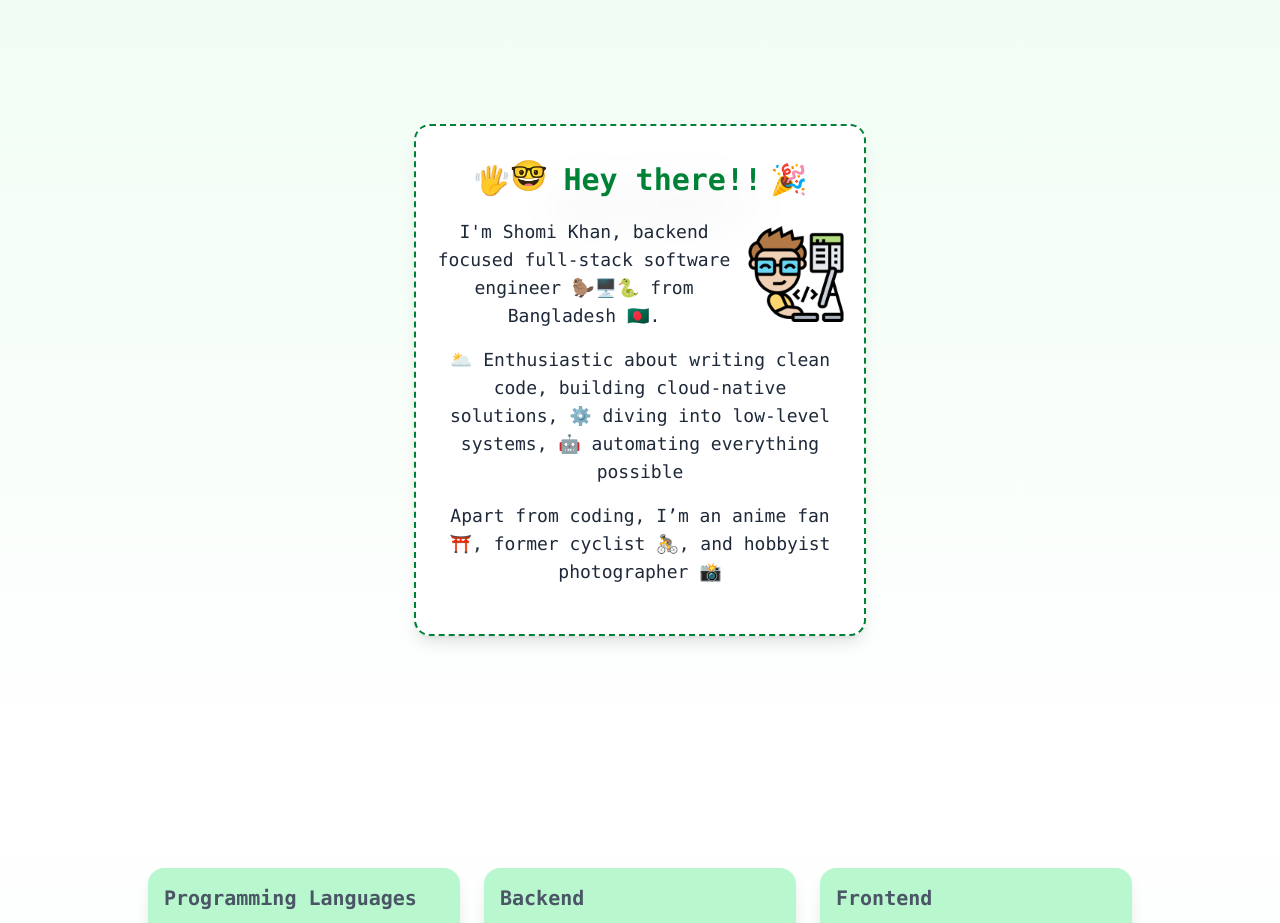
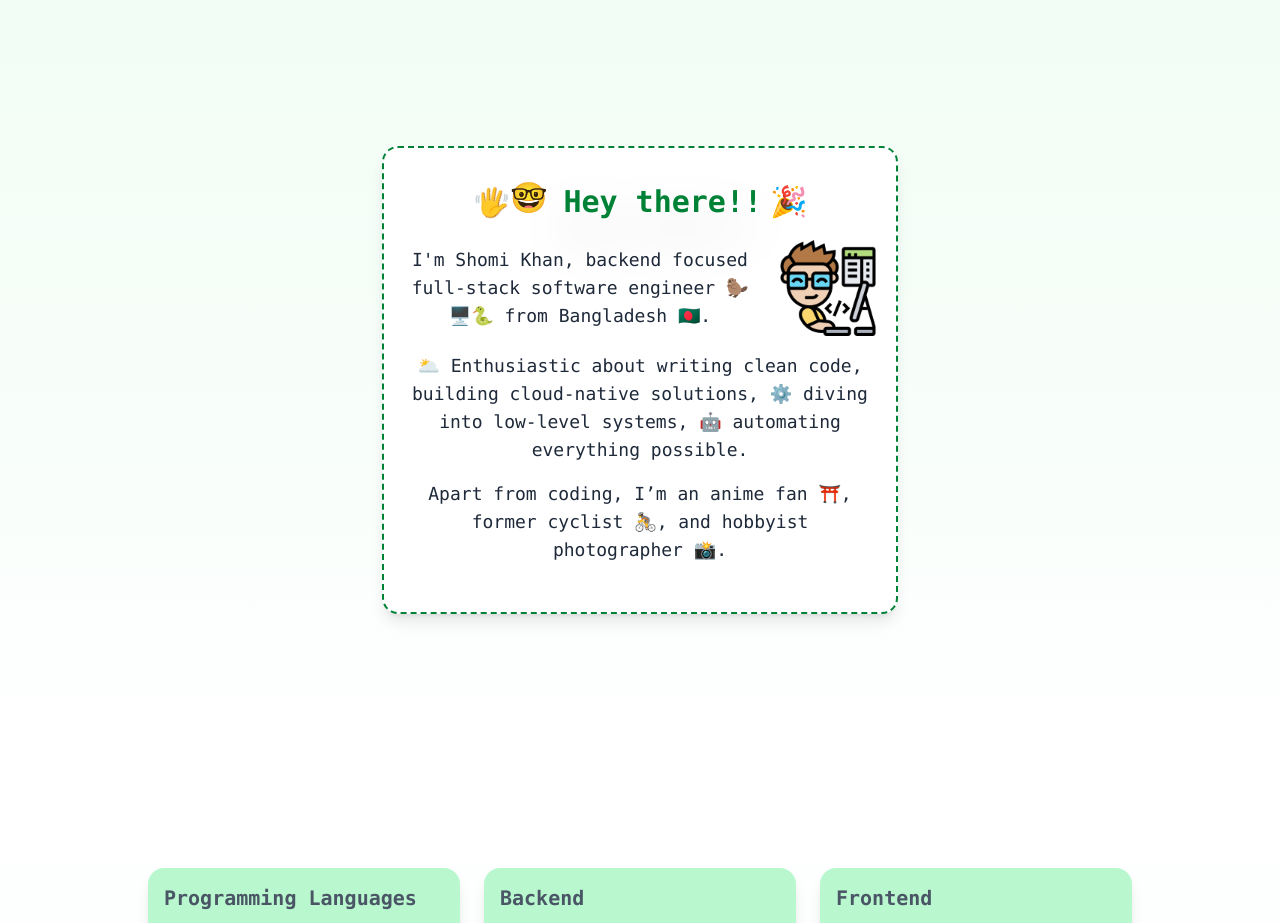
Before and after one commit to nahK994/nahK994.github.io, a Next.js app: page / in a window 1280 px wide. Shown: the part 820-1743 px from the top of the page. Built offline with nearby package versions, Linux system fonts and the light colour scheme.

Commit message:
update about section

```diff
--- a/app/components/sections/About.tsx
+++ b/app/components/sections/About.tsx
@@ -5,14 +5,14 @@ import { AboutMeInfo } from "../../../content/types";
 export default function About(  {aboutMe, sectionId, bgColor, baseCSS}: {aboutMe: AboutMeInfo; sectionId: string, bgColor: string, baseCSS: string}  ) {
     return <section id={sectionId} className={`${baseCSS} ${bgColor}`}>
         <Card>
-            <div className="py-8 px-2 sm:px-5 max-w-md text-center">
+            <div className="py-8 px-2 sm:px-5 max-w-lg text-center">
                 <h2 className="font-bold flex justify-center items-center mb-4 text-3xl">
                     <span className="animate-wave">👋</span>
                     <span className="mb-2 mr-4">🤓</span>
                     <span className="text-green-700 drop-shadow-2xl mr-2">Hey there!!</span>
                     <span>🎉</span>
                 </h2>
-                <div className="flex flex-col sm:flex-row justify-center items-center mb-4 gap-x-4">
+                <div className="flex flex-col sm:flex-row justify-center items-center mb-4 gap-x-6">
                     <p className="text-gray-800 text-lg">{aboutMe.myself}</p>
                     <Image src="/programmer.png" alt="Shomi Khan" width={96} height={96} className="mt-4 sm:mt-0" />
                 </div>
--- a/content/data.ts
+++ b/content/data.ts
@@ -18,8 +18,8 @@ export const hero: HeroInfo = {
 
 export const aboutMe: AboutMeInfo = {
     myself: "I'm Shomi Khan, backend focused full-stack software engineer 🦫🖥️🐍 from Bangladesh 🇧🇩.",
-    passion: "🌥️ Enthusiastic about writing clean code, building cloud-native solutions, ⚙️ diving into low-level systems, 🤖 automating everything possible",
-    hobby: "Apart from coding, I’m an anime fan ⛩️, former cyclist 🚴, and hobbyist photographer 📸",
+    passion: "🌥️ Enthusiastic about writing clean code, building cloud-native solutions, ⚙️ diving into low-level systems, 🤖 automating everything possible.",
+    hobby: "Apart from coding, I’m an anime fan ⛩️, former cyclist 🚴, and hobbyist photographer 📸.",
 }
 
 export const profile: Profile = {
```
